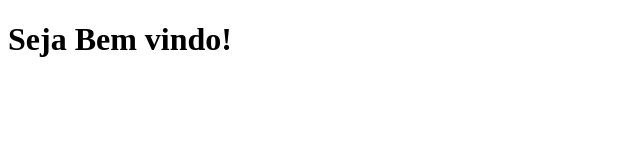
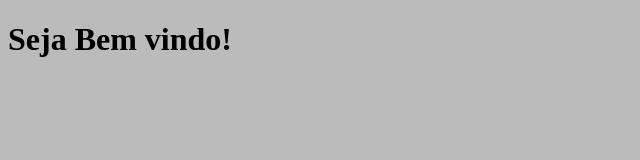
Before and after one commit to mikaelbragia/Formulario, a plain HTML site: page index.html in a window 1280 px wide. Shown: the whole page, without its empty margins (0-640 px from the left). Drawn offline with Linux system fonts and the light colour scheme.

Commit message:
Adicionando cor de fundo

```diff
--- a/index.html
+++ b/index.html
@@ -4,6 +4,11 @@
     <meta charset="UTF-8">
     <meta name="viewport" content="width=device-width,initial-scale=1.0">
     <title>Formulário</title>
+    <style>
+        body{
+            background: #bbbbbb;
+        }
+    </style>
 </head>
 <body>
     <h1>Seja Bem vindo!</h1>
```
